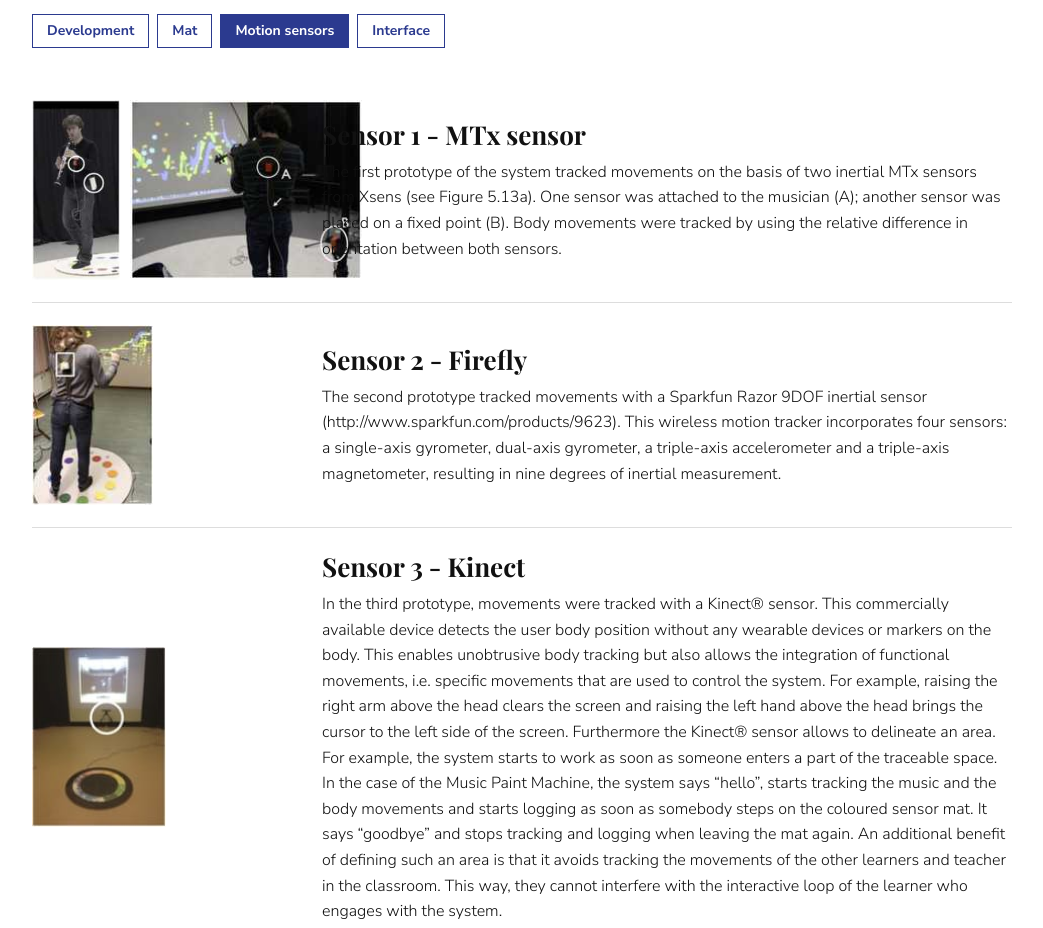
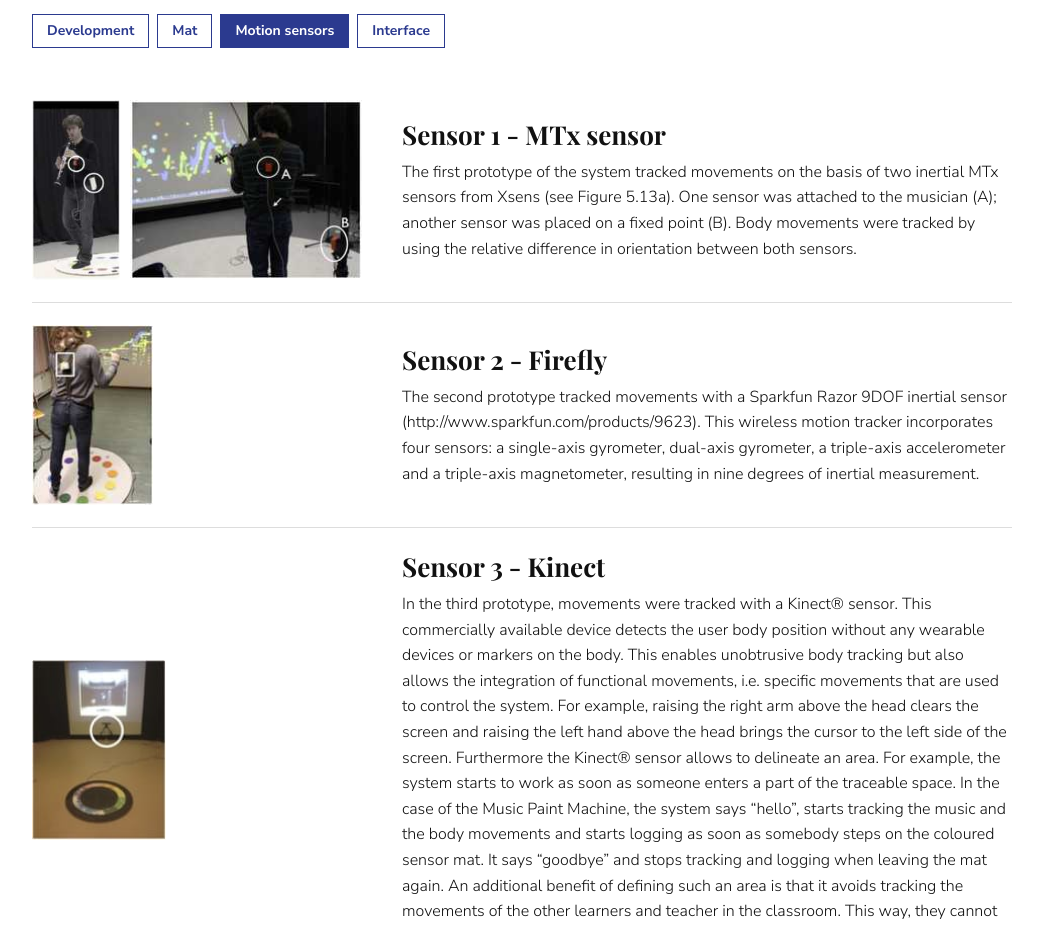
Before and after one commit to luc-nijs/MPM, an Astro site: page /motion-sensors in a window 1280 px wide. Shown: the part 324-1252 px from the top of the page, without its empty margins (118-1161 px from the left). Built offline with nearby package versions, Linux system fonts and the light colour scheme; Astro itself is replaced by a stand-in of ours; a web font is replaced by a local one.

Commit message:
Motion sensors: MTx photos no longer cover the text; footer without Twitter
The picture column on Motion sensors is wider so the two MTx photos fit
next to each other, and all three texts start at the same line.

Co-Authored-By: Claude Opus 5.5 <noreply@anthropic.com>

```diff
--- a/src/layouts/Base.astro
+++ b/src/layouts/Base.astro
@@ -71,7 +71,6 @@ const isOn = (item) => item.href === here || (item.children ?? []).some((c) => c
       <p class="ipem"><img src="/images/ipem-logo.jpg" alt="" width="40" height="40" /> This project is realized at IPEM (Ghent University)</p>
       <p class="social">
         <a href="https://www.facebook.com/musicpaintmachine" target="_blank" rel="noopener">Facebook</a>
-        <a href="https://twitter.com/mpm_ipem" target="_blank" rel="noopener">Twitter</a>
       </p>
       <p>© Luc Nijs</p>
     </footer>
--- a/src/pages/motion-sensors.astro
+++ b/src/pages/motion-sensors.astro
@@ -8,7 +8,7 @@ import DevNav from '../components/DevNav.astro';
       <h1 class="title">Motion sensors</h1>
       <DevNav path="/motion-sensors" />
 
-      <div class="item-row">
+      <div class="item-row sensor">
         <div class="sensor-pics">
           <img src="/images/sensor-xsens-1.jpg" alt="MTx sensor attached to the musician" width="111" height="228" />
           <img src="/images/sensor-xsens-2.jpg" alt="MTx sensors: one on the musician (A), one on a fixed point (B)" width="230" height="178" />
@@ -19,7 +19,7 @@ import DevNav from '../components/DevNav.astro';
         </div>
       </div>
 
-      <div class="item-row">
+      <div class="item-row sensor">
         <div class="sensor-pics"><img src="/images/sensor-firefly.jpg" alt="Sparkfun Razor 9DOF inertial sensor" width="120" height="178" /></div>
         <div>
           <h2>Sensor 2 - Firefly</h2>
@@ -27,7 +27,7 @@ import DevNav from '../components/DevNav.astro';
         </div>
       </div>
 
-      <div class="item-row">
+      <div class="item-row sensor">
         <div class="sensor-pics"><img src="/images/sensor-kinect.jpg" alt="Kinect sensor" width="121" height="162" /></div>
         <div>
           <h2>Sensor 3 - Kinect</h2>
--- a/src/styles/site.css
+++ b/src/styles/site.css
@@ -126,8 +126,10 @@ figcaption { font-size: 14px; color: var(--muted); margin-top: 8px; line-height:
 .item-row { display: grid; grid-template-columns: 260px 1fr; gap: 30px; align-items: center; padding: 22px 0; border-top: 1px solid #ddd; }
 .item-row:first-of-type { border-top: 0; }
 .item-row h2 { margin: 0 0 8px; }
-.sensor-pics { display: flex; gap: 10px; align-items: end; }
-.sensor-pics img { height: 180px; width: auto; }
+/* Motion sensors: the two MTx photos side by side need about 330px, so this column is wider */
+.item-row.sensor { grid-template-columns: 340px 1fr; }
+.sensor-pics { display: flex; gap: 10px; align-items: flex-start; }
+.sensor-pics img { height: 180px; width: auto; min-width: 0; object-fit: contain; }
 
 /* ---------- presentations / publications (sheets) ---------- */
 .diss .group { font: 700 20px/1.4 var(--serif); border-bottom: 1px solid #d8d5dd; padding-bottom: 4px; margin: 30px 0 12px; }
@@ -192,6 +194,6 @@ html:has(.lb[open]) { overflow: hidden; }
   .menu .sub { display: block; position: static; transform: none; background: rgba(0, 0, 0, .15); text-align: center; }
   .page { padding-top: 32px; }
   .title { font-size: 32px; }
-  .home-intro, .home-boxes, .cols, .cols.three, .cols.side, .item-row, .mailform .two { grid-template-columns: 1fr; }
+  .home-intro, .home-boxes, .cols, .cols.three, .cols.side, .item-row, .item-row.sensor, .mailform .two { grid-template-columns: 1fr; }
   .lb { padding: 50px 0; }
 }
```
